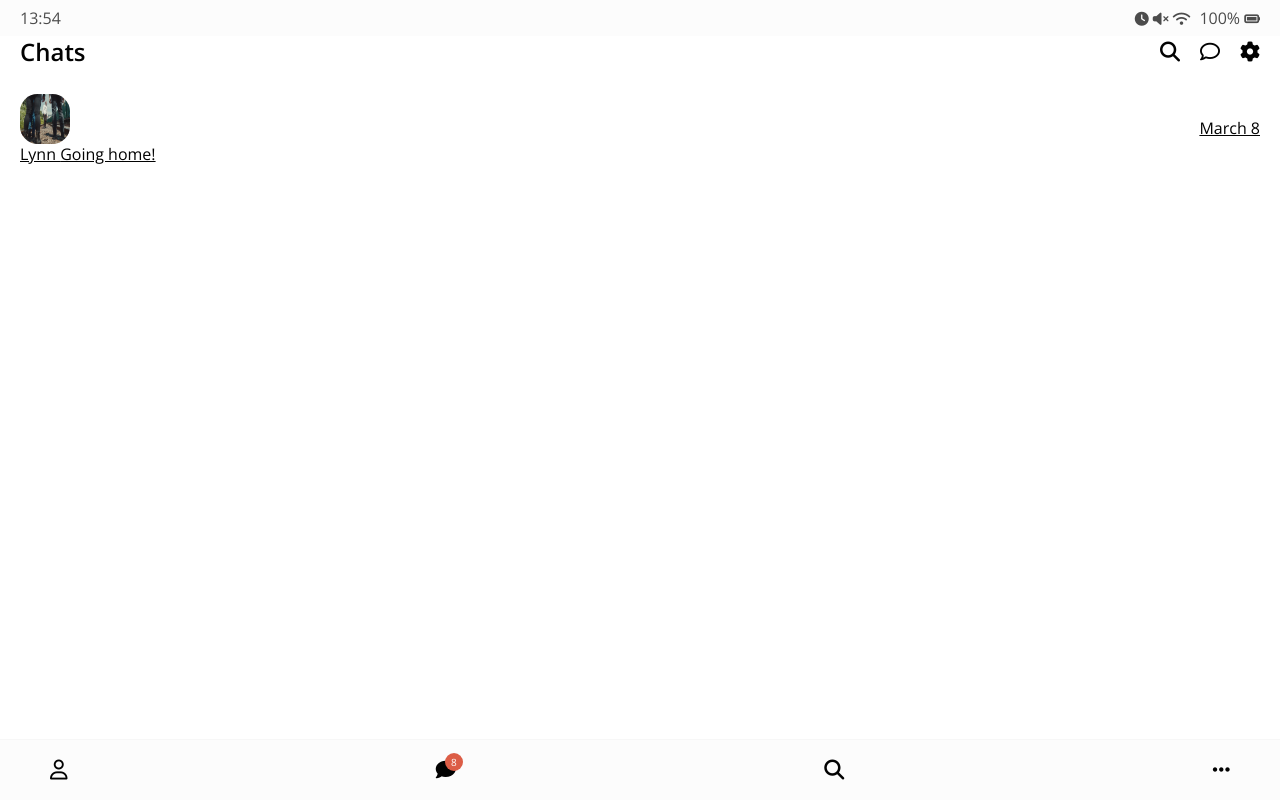
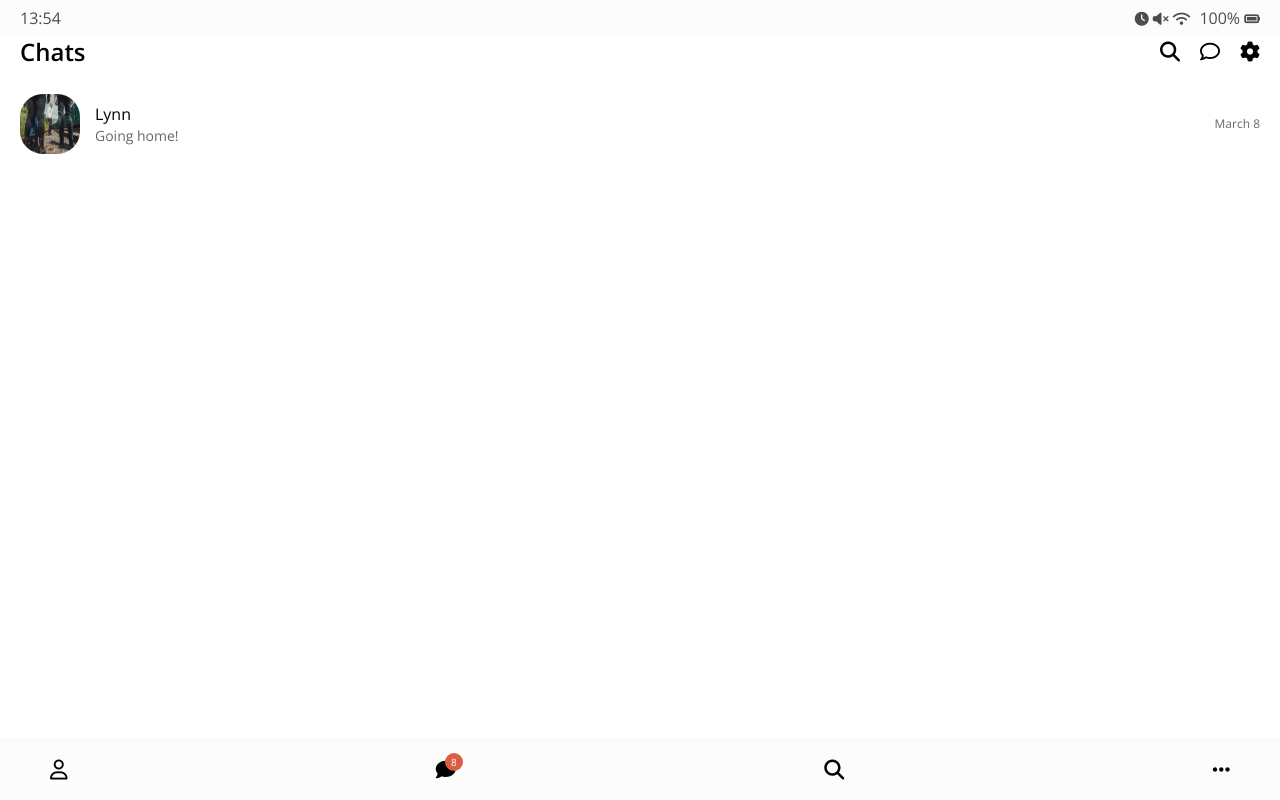
Before and after one commit to Typiespectre/kakao-clone, a plain HTML site: page index.html in a window 1280 px wide. Drawn offline with nearby package versions, Linux system fonts and the light colour scheme.

Commit message:
updatd Kakao clone css

```diff
--- a/css/friend.css
+++ b/css/friend.css
@@ -7,9 +7,45 @@
 .friend .friend__avatar {
   width: 50px;
   height: 50px;
-  border-radius: 35%;
+  border-radius: 38%;
 }
 
 .friend__avatar.g-avatar {
-  /*width: 70px;
-} */
+  width: 70px;
+  height: 70px;
+}
+
+.friend__avatar.m-avatar {
+  width: 60px;
+  height: 60px;
+}
+
+.friend .friend__column {
+  display: flex;
+  align-items: center;
+}
+
+.friend .friend__avatar {
+  margin-right: 15px;
+}
+
+.friend__content .friend__name {
+  display: block;
+  margin-bottom: 5px;
+  font-weight: 500;
+}
+
+.friend__content .friend__status,
+.friend__content .friend__bottom-text,
+.friend .friend__timestamp {
+  opacity: 0.6;
+}
+
+.friend__content .friend__bottom-text {
+  font-size: 14px;
+}
+
+.friend__content .friend__status,
+.friend .friend__timestamp {
+  font-size: 12px;
+}
--- a/css/status-bar.css
+++ b/css/status-bar.css
@@ -2,7 +2,6 @@
   display: flex;
   justify-content: space-between;
   background-color: #fcfcfc;
-  margin-bottom: 30px;
   position: fixed;
   width: 100%;
   left: 0px;
--- a/css/styles.css
+++ b/css/styles.css
@@ -19,4 +19,5 @@ body {
 
 a {
   color: inherit;
+  text-decoration: none;
 }
--- a/index.html
+++ b/index.html
@@ -47,7 +47,7 @@
               <div class="friend__column">
                 <img
                   src="images/manofwar.jpg"
-                  class="g-avatar friend__avatar"
+                  class="m-avatar friend__avatar"
                 />
                 <div class="friend__content">
                   <span class="friend__name"> Lynn</span>
```
Also changed, not shown: chat.html (+1 -1 lines), find.html (+1 -1 lines), friends.html (+2 -2 lines).
